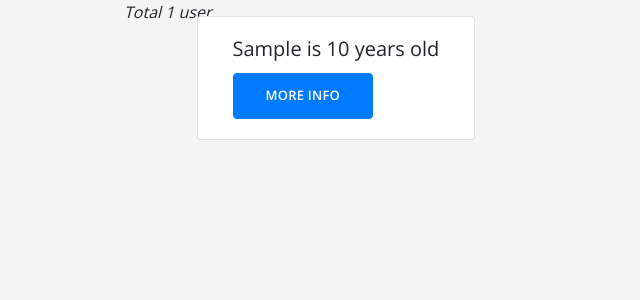
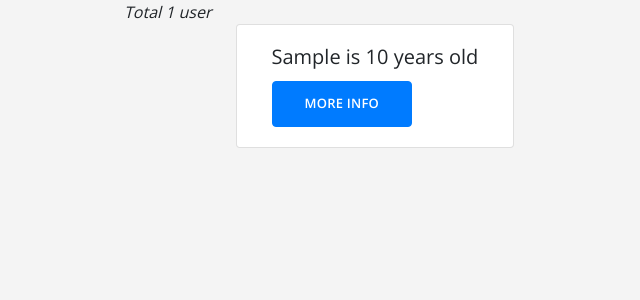
Before and after one commit to ArtinBog/S14A_Lab3, a Flask app: page /all_users in a window 1280 px wide. Shown: the part 52-352 px from the top of the page, without its empty margins (16-656 px from the left). Run offline with Flask 2, Linux system fonts and the light colour scheme; tables that the repository leaves empty hold one stand-in row (values such as "Sample post"); some libraries are stand-ins or nearby versions.

Commit message:
Ui improvements

```diff
--- a/templates/all_users.html
+++ b/templates/all_users.html
@@ -3,7 +3,7 @@
 {% block content %}
 <em>Total {{ all_users | length }} {% if all_users|length < 2  %} user {% else %} users {% endif %}</em>
 {% for user in all_users %}
-<div class="row my-3">
+<div class="row m-4">
     <div class="card col-sm-12">
       <div class="card-body">
         <h5 class="card-title">{{ user.first_name }} is {{ user.age }} years old</h5>
```
